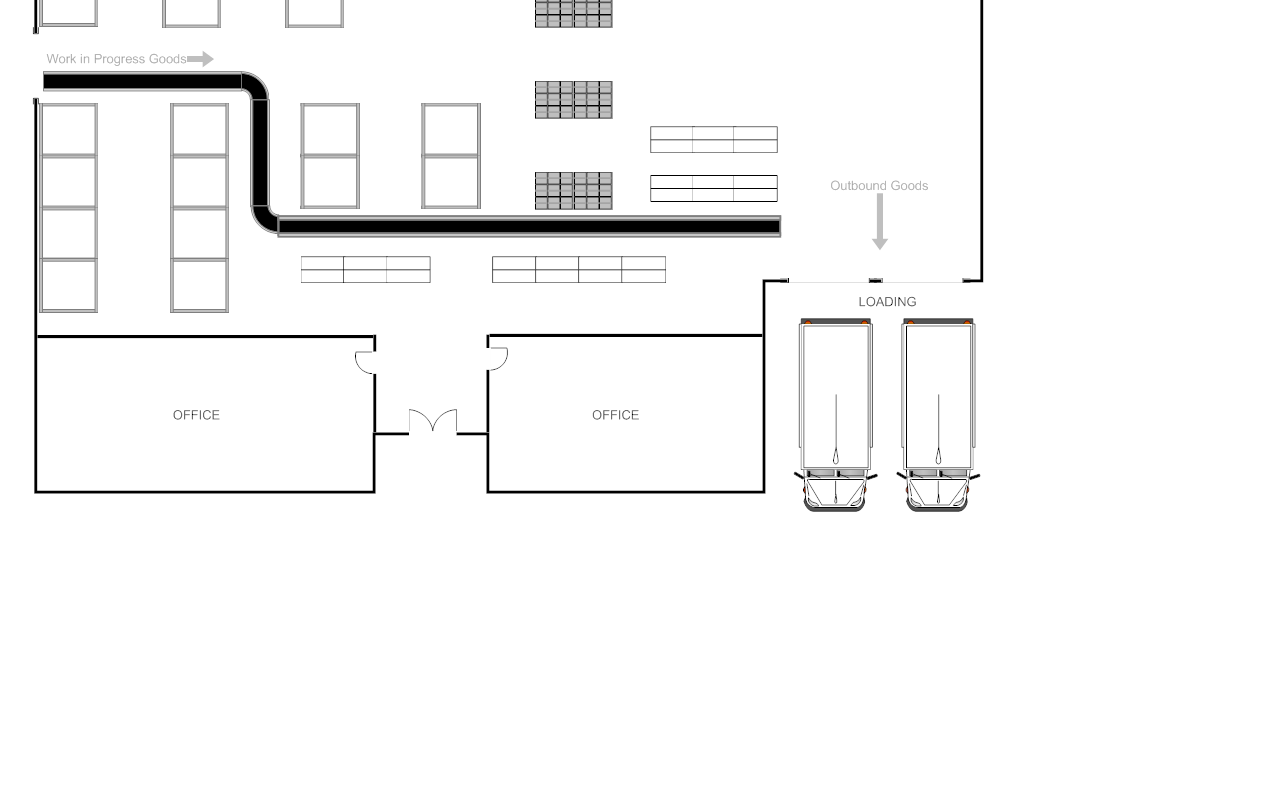
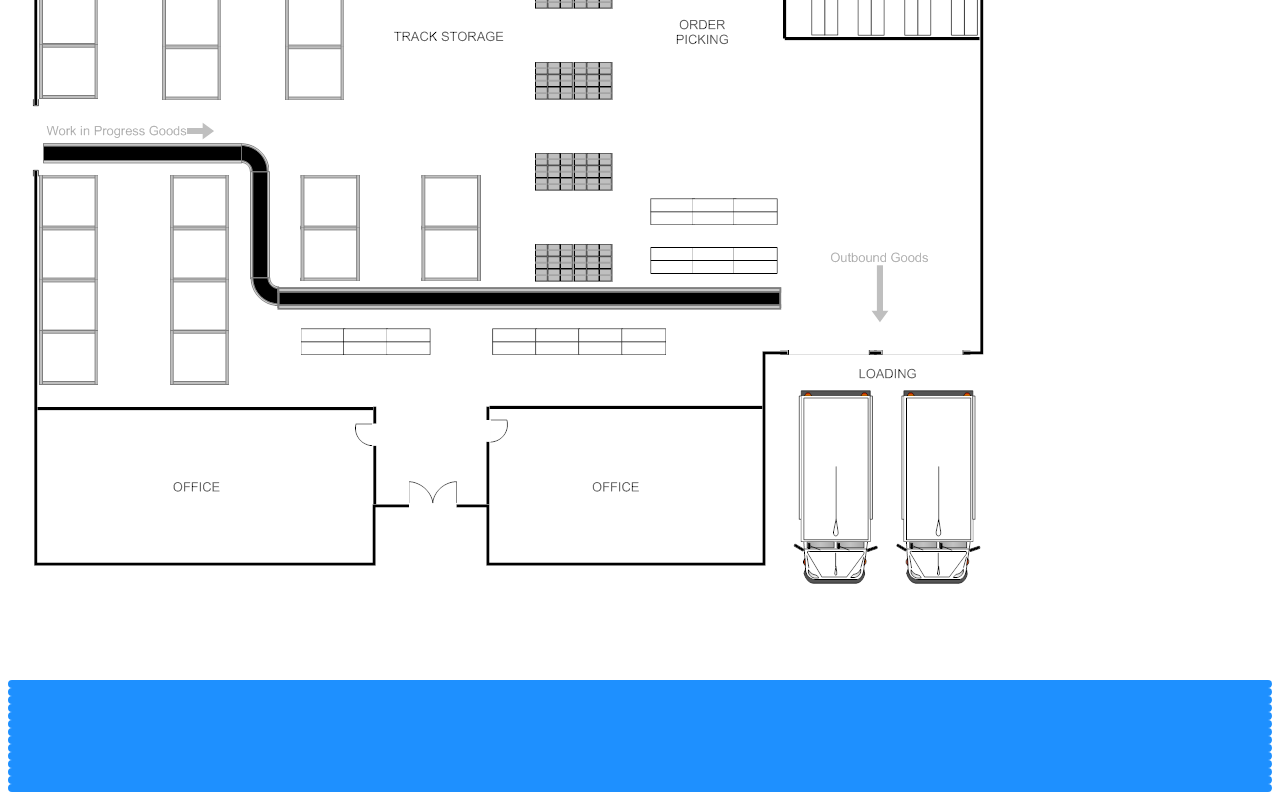
Before and after one commit to thomas-de-kegel/eindproject-Imagemap, a website: page index.html in a window 1280 px wide. Shown: the part 404-1204 px from the top of the page. Before the commit the page ends 1020 px from the top, so only its background shows below. Drawn offline with nearby package versions, Linux system fonts and the light colour scheme.

Commit message:
further scripting + css

```diff
--- a/index.html
+++ b/index.html
@@ -7,9 +7,11 @@
     <title>Eindproject</title>
     <script src="https://ajax.googleapis.com/ajax/libs/jquery/3.6.1/jquery.min.js"></script>
     <script src="script.js"></script>
+    <link rel="stylesheet" href="styles.css">
   </head>
 
   <body>
+    <h1>Current selection</h1>
     <!-- Image Map Generated by http://www.image-map.net/ -->
     <img src="warehouse-plan.png" usemap="#image-map" />
     <map name="image-map">
@@ -17,16 +19,16 @@
         target=""
         alt="Conveyor Belt"
         title="Conveyor Belt"
-        href="#conveyorBelt"
+        id="conveyorBelt"
+        href="#"
         coords="34,465,233,465,246,469,258,483,261,495,260,600,264,608,271,609,772,610,772,630,268,628,252,623,245,612,241,599,243,496,237,487,228,484,35,485"
         shape="poly"
-        onclick="clickedMe(this)"
       />
       <area
         target=""
         alt="Inbound Goods"
         title="Inbound Goods"
-        href="#inboundGoods"
+        href="#"
         coords="340,110,524,332"
         shape="rect"
       />
@@ -34,7 +36,7 @@
         target=""
         alt="Outbound Goods"
         title="Outbound Goods"
-        href="#outboundGoods"
+        href="#"
         coords="972,676,773,475"
         shape="rect"
       />
@@ -42,7 +44,7 @@
         target=""
         alt="Office 1"
         title="Office 1"
-        href="#office1"
+        href="#"
         coords="28,732,365,887"
         shape="rect"
       />
@@ -50,7 +52,7 @@
         target=""
         alt="Office 2"
         title="Office 2"
-        href="#office2"
+        href="#"
         coords="480,733,756,889"
         shape="rect"
       />
@@ -58,7 +60,7 @@
         target=""
         alt="Storage 1"
         title="Storage 1"
-        href="#storage1"
+        href="#"
         coords="27,109,89,421"
         shape="rect"
       />
@@ -66,7 +68,7 @@
         target=""
         alt="Storage 2"
         title="Storage 2"
-        href="#storage2"
+        href="#"
         coords="155,109,212,420"
         shape="rect"
       />
@@ -74,7 +76,7 @@
         target=""
         alt="Storage 3"
         title="Storage 3"
-        href="#storage3"
+        href="#"
         coords="275,109,334,425"
         shape="rect"
       />
@@ -82,7 +84,7 @@
         target=""
         alt="Storage 4"
         title="Storage 4"
-        href="#storage4"
+        href="#"
         coords="32,499,89,706"
         shape="rect"
       />
@@ -90,7 +92,7 @@
         target=""
         alt="Storage 5"
         title="Storage 5"
-        href="#storage5"
+        href="#"
         coords="161,499,219,707"
         shape="rect"
       />
@@ -98,7 +100,7 @@
         target=""
         alt="Lounge"
         title="Lounge"
-        href="#lounge"
+        href="#"
         coords="775,108,972,229"
         shape="rect"
       />
@@ -106,7 +108,7 @@
         target=""
         alt="Quality Assurance"
         title="Quality Assurance"
-        href="#qualityAssurance"
+        href="#"
         coords="776,361,972,229"
         shape="rect"
       />
@@ -114,7 +116,7 @@
         target=""
         alt="Loading"
         title="Loading"
-        href="#loading"
+        href="#"
         coords="756,680,975,912"
         shape="rect"
       />
@@ -122,7 +124,7 @@
         target=""
         alt="Order Picking"
         title="Order Picking"
-        href="#orderPicking"
+        href="#"
         coords="773,108,604,522"
         shape="rect"
       />
--- a/script.js
+++ b/script.js
@@ -1,3 +1,16 @@
 $(document).ready(function () {
   console.log("Loaded and ready!");
+
+  $("area").click(function(){
+    console.log($(this).attr("title"));
+  })
+
+  $("h1").on({
+    mouseenter: function(){
+        $(this).css("color", "#1e90ff")
+    },
+    mouseleave: function(){
+        $(this).css("color","black")
+    }
+  })
 });
--- /dev/null
+++ b/styles.css
@@ -0,0 +1,5 @@
+area{
+    display:block;
+    border: #1e90ff solid 4px;
+    border-radius: 8px;
+}
```
